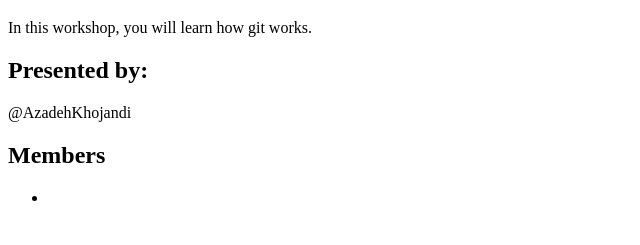
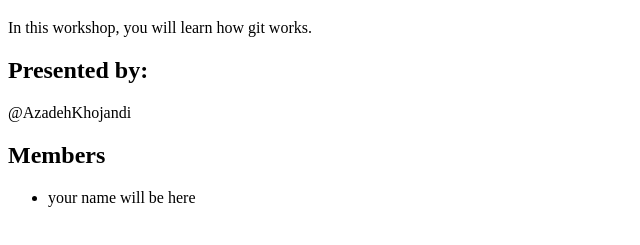
Before and after one commit to Azadehkhojandi/gitworkshop, a plain HTML site: page index.html in a window 1280 px wide. Shown: the part 61-306 px from the top of the page, without its empty margins (0-640 px from the left). Drawn offline with Linux system fonts and the light colour scheme.

Commit message:
second commit update index file

```diff
--- a/index.html
+++ b/index.html
@@ -7,7 +7,7 @@
 	<p>@AzadehKhojandi</p>
 	<h2>Members</h2>
 	<ul>
-		<li></li>
+		<li>your name will be here</li>
 	</ul>
 </body>
 </html>
```
